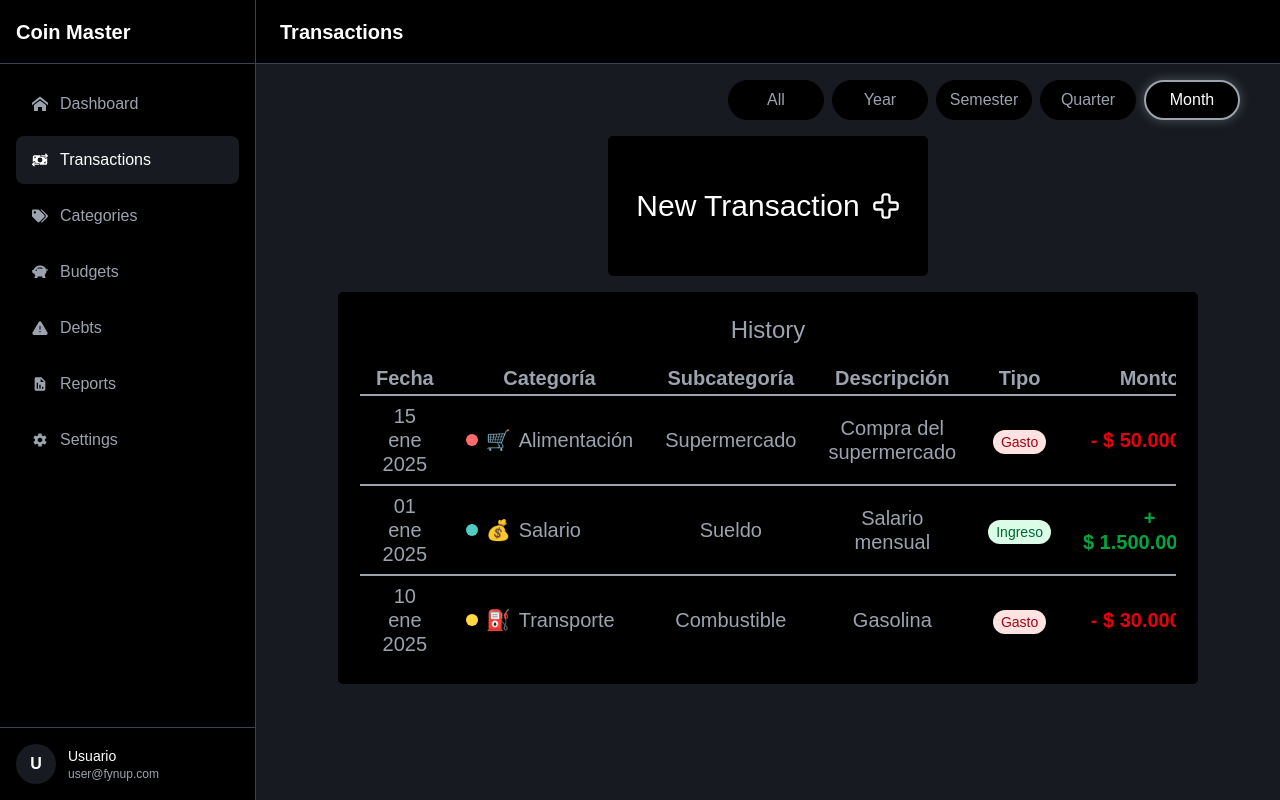
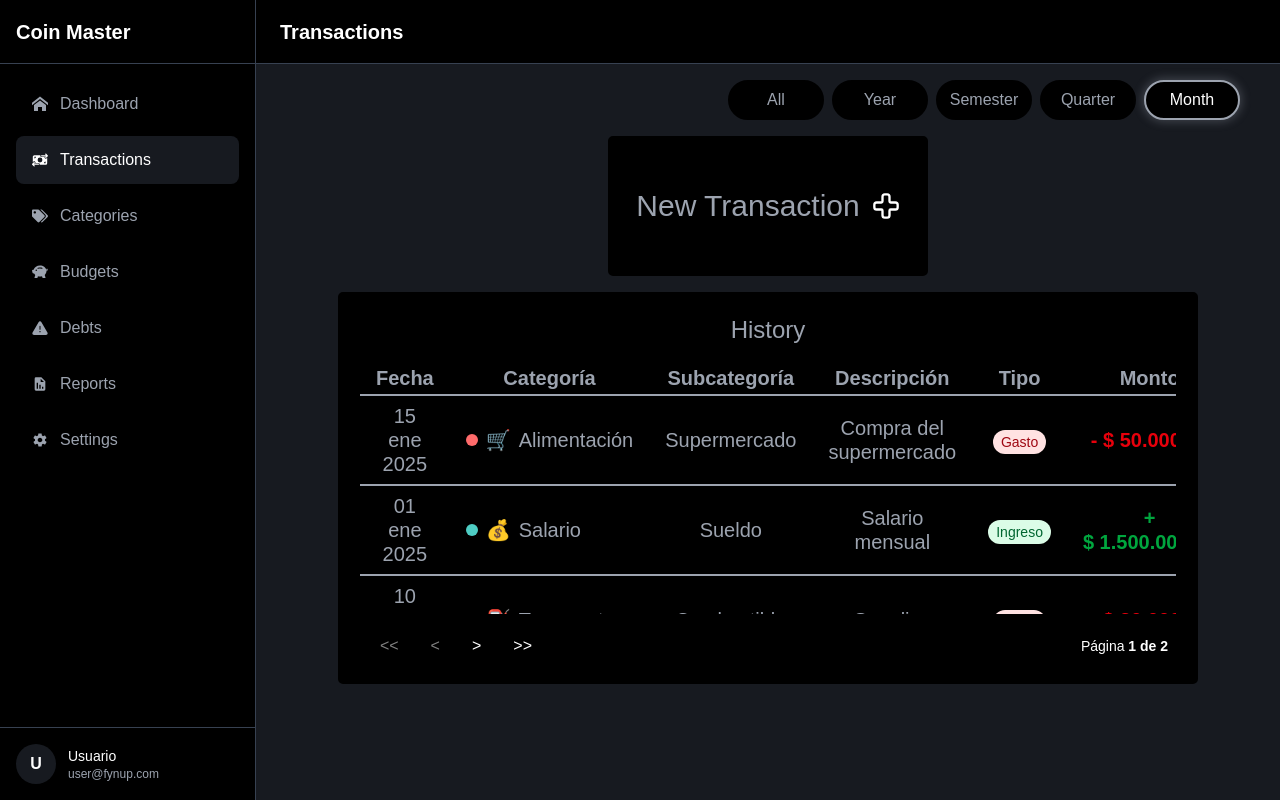
Before and after one commit to DiegoGp227/CoinMaster-v2, a Next.js app in the folder front/: page /transactions in a window 1280 px wide. Built offline with nearby package versions, Linux system fonts and the light colour scheme; no server answers; what easy-peasy would draw is missing.

Commit message:
[ feat ] test data integrated

```diff
--- a/front/app/transactions/components/atoms/NewTransactions.tsx
+++ b/front/app/transactions/components/atoms/NewTransactions.tsx
@@ -11,9 +11,9 @@ export default function NewTranssactions({
     <div className="flex justify-center">
       <button
         onClick={setModalNewTransactions}
-        className="w-[320px] h-[140px] bg-black rounded-[5px] flex justify-center items-center border-2 hover:border-soft-gray hover:shadow-[0_0_10px_2px_rgba(156,163,175,0.3)] group transition-all duration-500 gap-3"
+        className="w-[320px] h-[140px] bg-black rounded-[5px] flex justify-center items-center border-2 hover:border-soft-gray hover:shadow-[0_0_10px_2px_rgba(156,163,175,0.3)] group transition-all duration-500 gap-3 group"
       >
-        <p className="text-white text-3xl">New Transaction</p>
+        <p className="text-soft-gray text-3xl group-hover:text-white">New Transaction</p>
         <LuCross className="text-white w-7 h-7" />
       </button>
     </div>
--- a/front/app/transactions/components/molecules/TransactionsTable.tsx
+++ b/front/app/transactions/components/molecules/TransactionsTable.tsx
@@ -13,68 +13,14 @@ import {
   Transaction,
 } from "../../columns/transactionsColumns";
 
-type TransactionsTableProps = {
-  initialData?: Transaction[];
+export type TransactionsTableProps = {
+  initialData: Transaction[];
 };
 
 export default function TransactionsTable({
   initialData = [],
 }: TransactionsTableProps) {
-  // TODO: Reemplazar con datos reales del API
-  const [data, setData] = useState<Transaction[]>(
-    initialData.length > 0
-      ? initialData
-      : [
-          {
-            id: 1,
-            user_id: 1,
-            category_id: 1,
-            subcategory_id: 1,
-            amount: 50000,
-            type: "expense",
-            description: "Compra del supermercado",
-            date: "2025-01-15",
-            created_at: "2025-01-15T10:00:00",
-            updated_at: "2025-01-15T10:00:00",
-            category_name: "Alimentación",
-            subcategory_name: "Supermercado",
-            category_color: "#FF6B6B",
-            category_icon: "🛒",
-          },
-          {
-            id: 2,
-            user_id: 1,
-            category_id: 2,
-            subcategory_id: 3,
-            amount: 1500000,
-            type: "income",
-            description: "Salario mensual",
-            date: "2025-01-01",
-            created_at: "2025-01-01T08:00:00",
-            updated_at: "2025-01-01T08:00:00",
-            category_name: "Salario",
-            subcategory_name: "Sueldo",
-            category_color: "#4ECDC4",
-            category_icon: "💰",
-          },
-          {
-            id: 3,
-            user_id: 1,
-            category_id: 3,
-            subcategory_id: 5,
-            amount: 30000,
-            type: "expense",
-            description: "Gasolina",
-            date: "2025-01-10",
-            created_at: "2025-01-10T15:30:00",
-            updated_at: "2025-01-10T15:30:00",
-            category_name: "Transporte",
-            subcategory_name: "Combustible",
-            category_color: "#FFD93D",
-            category_icon: "⛽",
-          },
-        ]
-  );
+  const [data] = useState<Transaction[]>(initialData);
 
   const table = useReactTable({
     data,
--- a/front/app/transactions/components/organisms/TransactionsOrganism.tsx
+++ b/front/app/transactions/components/organisms/TransactionsOrganism.tsx
@@ -6,6 +6,7 @@ import Modal from "@/app/components/atoms/Modal";
 import NewTranssactions from "../atoms/NewTransactions";
 import TableDiv from "../molecules/TableDiv";
 import TransactionsTable from "../molecules/TransactionsTable";
+import { dataHistory } from "@/src/test/data";
 
 export default function TransactionsOrganism() {
   const [filterDate, setFilterDate] = useState<FilterOption>("Month");
@@ -19,7 +20,7 @@ export default function TransactionsOrganism() {
         setModalNewTransactions={() => setModalNewTransactions(true)}
       />
       <TableDiv title="History">
-        <TransactionsTable />
+        <TransactionsTable initialData={dataHistory}/>
       </TableDiv>
 
       {modalNewTransactions ? (
--- a/front/src/test/data.ts
+++ b/front/src/test/data.ts
@@ -1,3 +1,4 @@
+import { Transaction } from "@/app/transactions/columns/transactionsColumns";
 import {
   IIcomeExpenseData,
   ICategoryData,
@@ -45,3 +46,198 @@ export const debtsProgressData: IProgressData[] = [
   { text: "Tarjeta de Crédito", current: 2000, target: 5000 },
   { text: "Préstamo Auto", current: 7500, target: 12000 },
 ];
+
+export const dataHistory: Transaction[] = [
+  {
+    id: 1,
+    user_id: 1,
+    category_id: 1,
+    subcategory_id: 1,
+    amount: 50000,
+    type: "expense",
+    description: "Compra del supermercado",
+    date: "2025-01-15",
+    created_at: "2025-01-15T10:00:00",
+    updated_at: "2025-01-15T10:00:00",
+    category_name: "Alimentación",
+    subcategory_name: "Supermercado",
+    category_color: "#FF6B6B",
+    category_icon: "🛒",
+  },
+  {
+    id: 2,
+    user_id: 1,
+    category_id: 2,
+    subcategory_id: 3,
+    amount: 1500000,
+    type: "income",
+    description: "Salario mensual",
+    date: "2025-01-01",
+    created_at: "2025-01-01T08:00:00",
+    updated_at: "2025-01-01T08:00:00",
+    category_name: "Salario",
+    subcategory_name: "Sueldo",
+    category_color: "#4ECDC4",
+    category_icon: "💰",
+  },
+  {
+    id: 3,
+    user_id: 1,
+    category_id: 3,
+    subcategory_id: 5,
+    amount: 30000,
+    type: "expense",
+    description: "Gasolina",
+    date: "2025-01-10",
+    created_at: "2025-01-10T15:30:00",
+    updated_at: "2025-01-10T15:30:00",
+    category_name: "Transporte",
+    subcategory_name: "Combustible",
+    category_color: "#FFD93D",
+    category_icon: "⛽",
+  },
+  {
+    id: 3,
+    user_id: 1,
+    category_id: 3,
+    subcategory_id: 5,
+    amount: 30000,
+    type: "expense",
+    description: "Gasolina",
+    date: "2025-01-10",
+    created_at: "2025-01-10T15:30:00",
+    updated_at: "2025-01-10T15:30:00",
+    category_name: "Transporte",
+    subcategory_name: "Combustible",
+    category_color: "#FFD93D",
+    category_icon: "⛽",
+  },
+  {
+    id: 3,
+    user_id: 1,
+    category_id: 3,
+    subcategory_id: 5,
+    amount: 30000,
+    type: "expense",
+    description: "Gasolina",
+    date: "2025-01-10",
+    created_at: "2025-01-10T15:30:00",
+    updated_at: "2025-01-10T15:30:00",
+    category_name: "Transporte",
+    subcategory_name: "Combustible",
+    category_color: "#FFD93D",
+    category_icon: "⛽",
+  },
+  {
+    id: 3,
+    user_id: 1,
+    category_id: 3,
+    subcategory_id: 5,
+    amount: 30000,
+    type: "expense",
+    description: "Gasolina",
+    date: "2025-01-10",
+    created_at: "2025-01-10T15:30:00",
+    updated_at: "2025-01-10T15:30:00",
+    category_name: "Transporte",
+    subcategory_name: "Combustible",
+    category_color: "#FFD93D",
+    category_icon: "⛽",
+  },
+  {
+    id: 3,
+    user_id: 1,
+    category_id: 3,
+    subcategory_id: 5,
+    amount: 30000,
+    type: "expense",
+    description: "Gasolina",
+    date: "2025-01-10",
+    created_at: "2025-01-10T15:30:00",
+    updated_at: "2025-01-10T15:30:00",
+    category_name: "Transporte",
+    subcategory_name: "Combustible",
+    category_color: "#FFD93D",
+    category_icon: "⛽",
+  },
+  {
+    id: 3,
+    user_id: 1,
+    category_id: 3,
+    subcategory_id: 5,
+    amount: 30000,
+    type: "expense",
+    description: "Gasolina",
+    date: "2025-01-10",
+    created_at: "2025-01-10T15:30:00",
+    updated_at: "2025-01-10T15:30:00",
+    category_name: "Transporte",
+    subcategory_name: "Combustible",
+    category_color: "#FFD93D",
+    category_icon: "⛽",
+  },
+  {
+    id: 3,
+    user_id: 1,
+    category_id: 3,
+    subcategory_id: 5,
+    amount: 30000,
+    type: "expense",
+    description: "Gasolina",
+    date: "2025-01-10",
+    created_at: "2025-01-10T15:30:00",
+    updated_at: "2025-01-10T15:30:00",
+    category_name: "Transporte",
+    subcategory_name: "Combustible",
+    category_color: "#FFD93D",
+    category_icon: "⛽",
+  },
+  {
+    id: 3,
+    user_id: 1,
+    category_id: 3,
+    subcategory_id: 5,
+    amount: 30000,
+    type: "expense",
+    description: "Gasolina",
+    date: "2025-01-10",
+    created_at: "2025-01-10T15:30:00",
+    updated_at: "2025-01-10T15:30:00",
+    category_name: "Transporte",
+    subcategory_name: "Combustible",
+    category_color: "#FFD93D",
+    category_icon: "⛽",
+  },
+  {
+    id: 3,
+    user_id: 1,
+    category_id: 3,
+    subcategory_id: 5,
+    amount: 30000,
+    type: "expense",
+    description: "Gasolina",
+    date: "2025-01-10",
+    created_at: "2025-01-10T15:30:00",
+    updated_at: "2025-01-10T15:30:00",
+    category_name: "Transporte",
+    subcategory_name: "Combustible",
+    category_color: "#FFD93D",
+    category_icon: "⛽",
+  },
+  {
+    id: 3,
+    user_id: 1,
+    category_id: 3,
+    subcategory_id: 5,
+    amount: 30000,
+    type: "expense",
+    description: "Gasolina",
+    date: "2025-01-10",
+    created_at: "2025-01-10T15:30:00",
+    updated_at: "2025-01-10T15:30:00",
+    category_name: "Transporte",
+    subcategory_name: "Combustible",
+    category_color: "#FFD93D",
+    category_icon: "⛽",
+  },
+];
```
